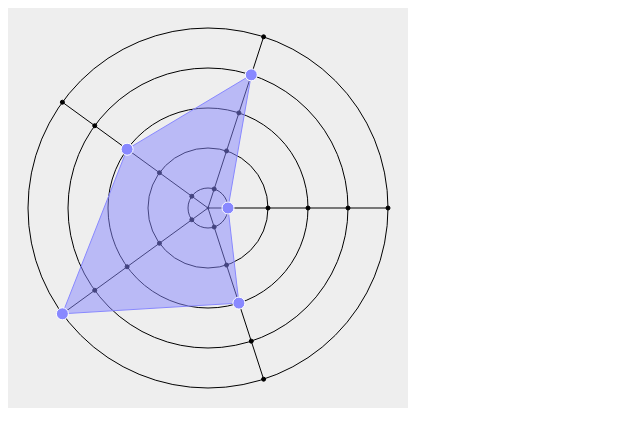
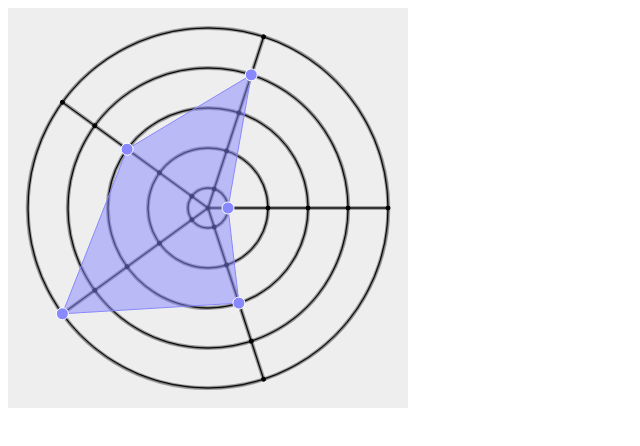
Before and after one commit to anvox/radarsliderjs, a plain HTML site: page index.html in a window 1280 px wide. Shown: the whole page, without its empty margins (0-640 px from the left). Drawn offline with Linux system fonts and the light colour scheme.

Commit message:
Add glow effect

```diff
--- a/index.html
+++ b/index.html
@@ -43,12 +43,12 @@
   var slider_values = [0,3,2,4,2]
 
   var paper = Raphael("canvas",400,400);
-  var circle0 = paper.circle(x0, y0, 1).attr("stroke", "#000");
-  var circle1 = paper.circle(x0, y0, 20).attr("stroke", "#000");
-  var circle2 = paper.circle(x0, y0, 60).attr("stroke", "#000");
-  var circle3 = paper.circle(x0, y0, 100).attr("stroke", "#000");
-  var circle4 = paper.circle(x0, y0, 140).attr("stroke", "#000");
-  var circle5 = paper.circle(x0, y0, 180).attr("stroke", "#000");
+  var circle0 = paper.circle(x0, y0, 1).attr("stroke", "#000").glow({color: "#000",width: 2});
+  var circle1 = paper.circle(x0, y0, 20).attr("stroke", "#000").glow({color: "#000",width: 2});
+  var circle2 = paper.circle(x0, y0, 60).attr("stroke", "#000").glow({color: "#000",width: 2});
+  var circle3 = paper.circle(x0, y0, 100).attr("stroke", "#000").glow({color: "#000",width: 2});
+  var circle4 = paper.circle(x0, y0, 140).attr("stroke", "#000").glow({color: "#000",width: 2});
+  var circle5 = paper.circle(x0, y0, 180).attr("stroke", "#000").glow({color: "#000",width: 2});
 
   x1 = x0 + math.eval('180 * cos(0 deg)')
   y1 = y0 - math.eval('180 * sin(0 deg)')
@@ -65,11 +65,11 @@
   x5 = x0 + math.eval('180 * cos(288 deg)')
   y5 = y0 - math.eval('180 * sin(288 deg)')
 
-  var line1 = paper.path("M" + x0 + " " + y0 + "L"+x1+" "+y1);
-  var line1 = paper.path("M" + x0 + " " + y0 + "L"+x2+" "+y2);
-  var line1 = paper.path("M" + x0 + " " + y0 + "L"+x3+" "+y3);
-  var line1 = paper.path("M" + x0 + " " + y0 + "L"+x4+" "+y4);
-  var line1 = paper.path("M" + x0 + " " + y0 + "L"+x5+" "+y5);
+  var line1 = paper.path("M" + x0 + " " + y0 + "L"+x1+" "+y1).glow({color: "#000",width: 2});
+  var line1 = paper.path("M" + x0 + " " + y0 + "L"+x2+" "+y2).glow({color: "#000",width: 2});
+  var line1 = paper.path("M" + x0 + " " + y0 + "L"+x3+" "+y3).glow({color: "#000",width: 2});
+  var line1 = paper.path("M" + x0 + " " + y0 + "L"+x4+" "+y4).glow({color: "#000",width: 2});
+  var line1 = paper.path("M" + x0 + " " + y0 + "L"+x5+" "+y5).glow({color: "#000",width: 2});
 
   for (var i = 0; i < 5; i++) {
     r = 20 + i*40
```
